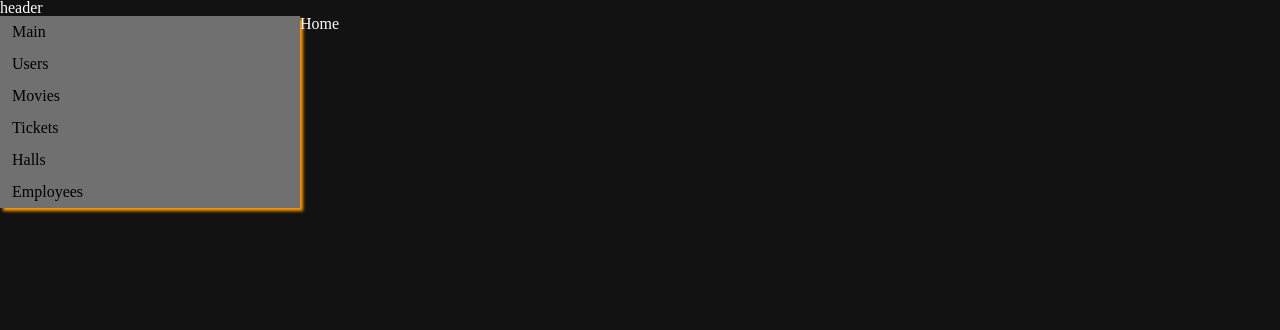
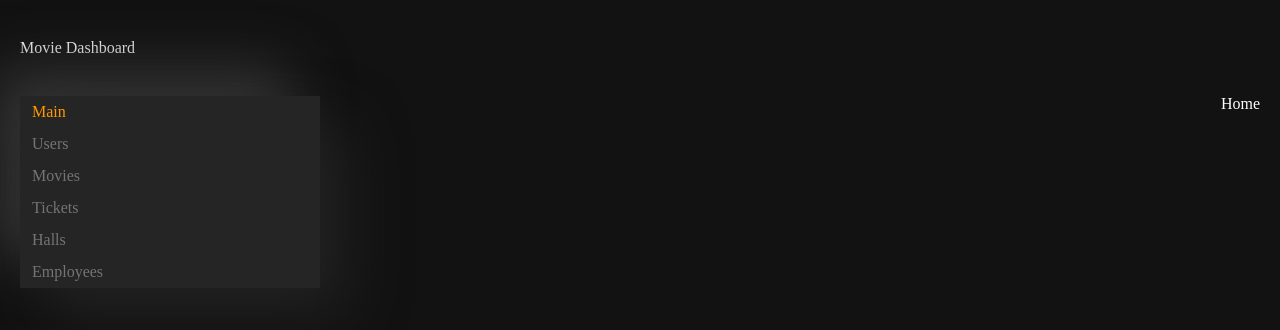
Before and after one commit to miirsery/vue-filmes, a Vue app: page / in a window 1280 px wide. Shown: the top 330 px of the page. Built offline with nearby package versions, Linux system fonts and the light colour scheme.

Commit message:
add change active link

```diff
--- a/src/components/layouts/DefaultLayout/TheSidebar/TheSidebar.vue
+++ b/src/components/layouts/DefaultLayout/TheSidebar/TheSidebar.vue
@@ -3,7 +3,9 @@
     <nav>
       <ul class="the-sidebar__menu">
         <li v-for="item in sidebarMenuItems" :key="item.name" class="the-sidebar__menu-item">
-          <router-link class="the-sidebar__menu-link" :to="item.url">{{ item.name }}</router-link>
+          <router-link :exact="item.url === '/'" class="the-sidebar__menu-link" :to="item.url">
+            {{ item.name }}
+          </router-link>
         </li>
       </ul>
     </nav>
@@ -17,19 +19,32 @@ import { sidebarMenuItems } from '@/components/layouts/DefaultLayout/TheSidebar/
 <style lang="scss" scoped>
 .the-sidebar {
   height: 100%;
-  box-shadow: 3px 3px 3px #f90;
+  border-radius: 19px;
+  box-shadow: 28px 28px 56px #212121, -28px -28px 56px #353535;
+  background: linear-gradient(145deg, #2e2e2e, #272727);
+  margin-right: 40px;
 
   &__menu {
     width: 300px;
 
     &-link {
       display: block;
+      color: #747474;
       padding: 8px 12px;
+
+      &:hover {
+        color: #f3f3f3;
+      }
+
+      &.active-exact-link {
+        color: #f90;
+      }
     }
 
     &-item {
       width: 100%;
-      background-color: #707070;
+      background-color: #252525;
+      transition: all 0.1s ease-in-out;
 
       &:hover {
         background-color: #4b4b4b;
--- a/src/layouts/DefaultLayout.vue
+++ b/src/layouts/DefaultLayout.vue
@@ -1,8 +1,8 @@
 <template>
   <div class="default-layout">
     <div class="default-layout__container">
-      <header>header</header>
-      <div class="d-flex">
+      <header>Movie Dashboard</header>
+      <div class="d-flex jc-between">
         <the-sidebar />
         <router-view />
       </div>
@@ -13,3 +13,17 @@
 <script lang="ts" setup>
 import TheSidebar from '@/components/layouts/DefaultLayout/TheSidebar/TheSidebar.vue'
 </script>
+
+<style lang="scss" scoped>
+header {
+  padding: 40px 0;
+}
+
+.default-layout {
+  &__container {
+    max-width: 1440px;
+    padding: 0 20px;
+    margin: 0 auto;
+  }
+}
+</style>
--- a/src/router/index.ts
+++ b/src/router/index.ts
@@ -42,6 +42,8 @@ const router = createRouter({
       ],
     },
   ],
+  linkActiveClass: 'active-link',
+  linkExactActiveClass: 'exact-active-link',
 })
 
 export default router
--- /dev/null
+++ b/src/styles/global.scss
@@ -0,0 +1,5 @@
+.the-sidebar__menu-link {
+  &.exact-active-link {
+    color: #f90;
+  }
+}
--- a/src/styles/index.scss
+++ b/src/styles/index.scss
@@ -2,3 +2,4 @@
 @use 'help' as *;
 @use 'vendor' as *;
 @use 'resources' as *;
+@use 'global' as *;
```
